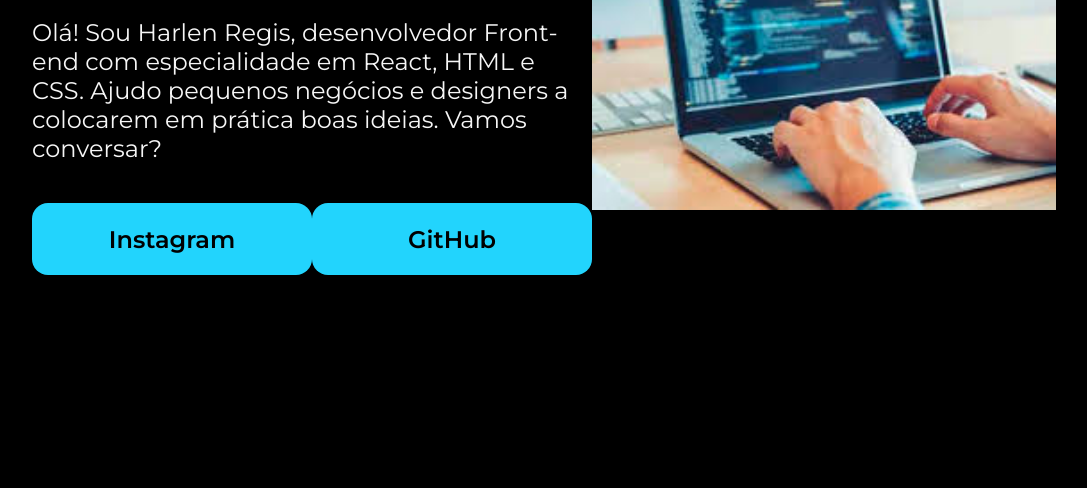
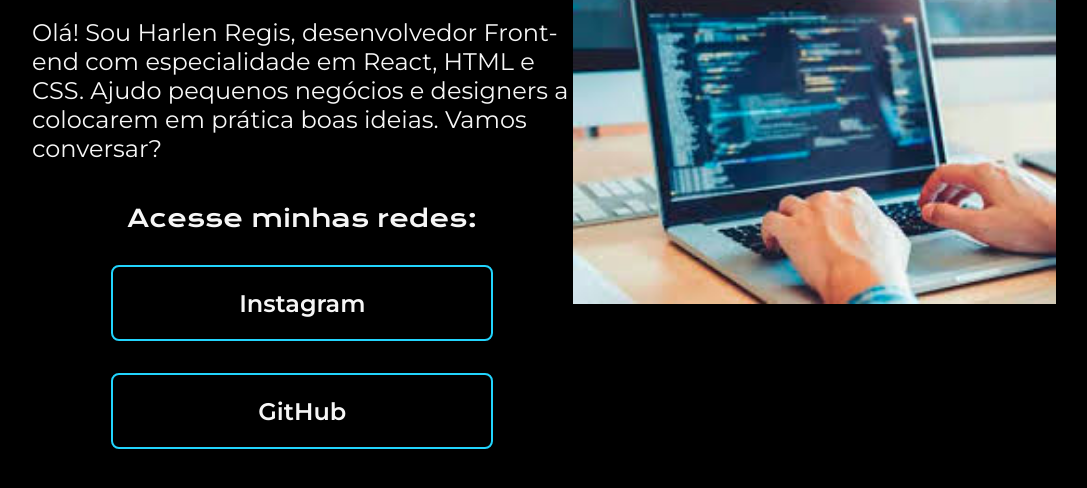
Before and after one commit to harlenregis/portfolio, a plain HTML site: page index.html in a window 1280 px wide. Shown: the part 330-818 px from the top of the page, without its empty margins (96-1183 px from the left). Drawn offline with nearby package versions, Linux system fonts and the light colour scheme.

Commit message:
Estilizando o projeto

```diff
--- a/index.html
+++ b/index.html
@@ -19,6 +19,7 @@
                 React, HTML e CSS. Ajudo pequenos
                 negócios e designers a colocarem em prática boas ideias. Vamos conversar?</p>
             <div class="apresentacao__links">
+                <h2 class="apresentacao__links__subtitulo">Acesse minhas redes:</h2>
                 <a class="apresentacao__links__link" href="https://instagram.com/harlenregis">Instagram</a>
                 <a class="apresentacao__links__link" href="https://github.com/harlenregis">GitHub</a>
             </div>
--- a/style.css
+++ b/style.css
@@ -46,18 +46,27 @@ img {
 
 .apresentacao__links {
     display: flex;
+    flex-direction: column;
     justify-content: space-between;
+    align-items: center;
+    gap: 32px;
+}
+
+.apresentacao__links__subtitulo {
+    font-family: "Krona One", serif;
+    font-weight: 400;
+    font-size: 24px;
 }
 
 .apresentacao__links__link {
-    background-color: #22d4fd;
-    width: 280px;
+    border: 2px solid #22d4fd;
+    width: 378px;
     text-align: center;
-    border-radius: 16px;
+    border-radius: 8px;
     font-size: 24px;
     font-weight: 600;
     padding: 21.5px 0px;
     text-decoration: none;
-    color: #000000;
+    color: #f6f6f6;
     font-family: "Montserrat", serif;
 }
```
